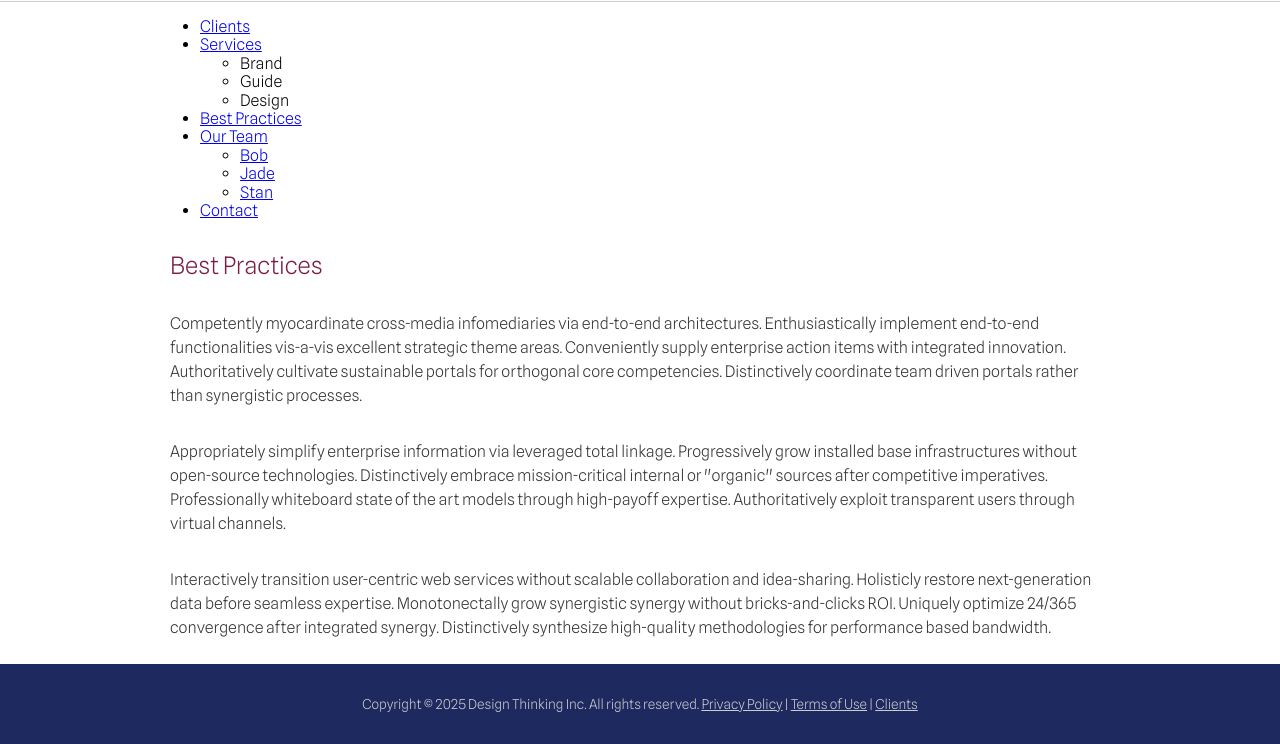
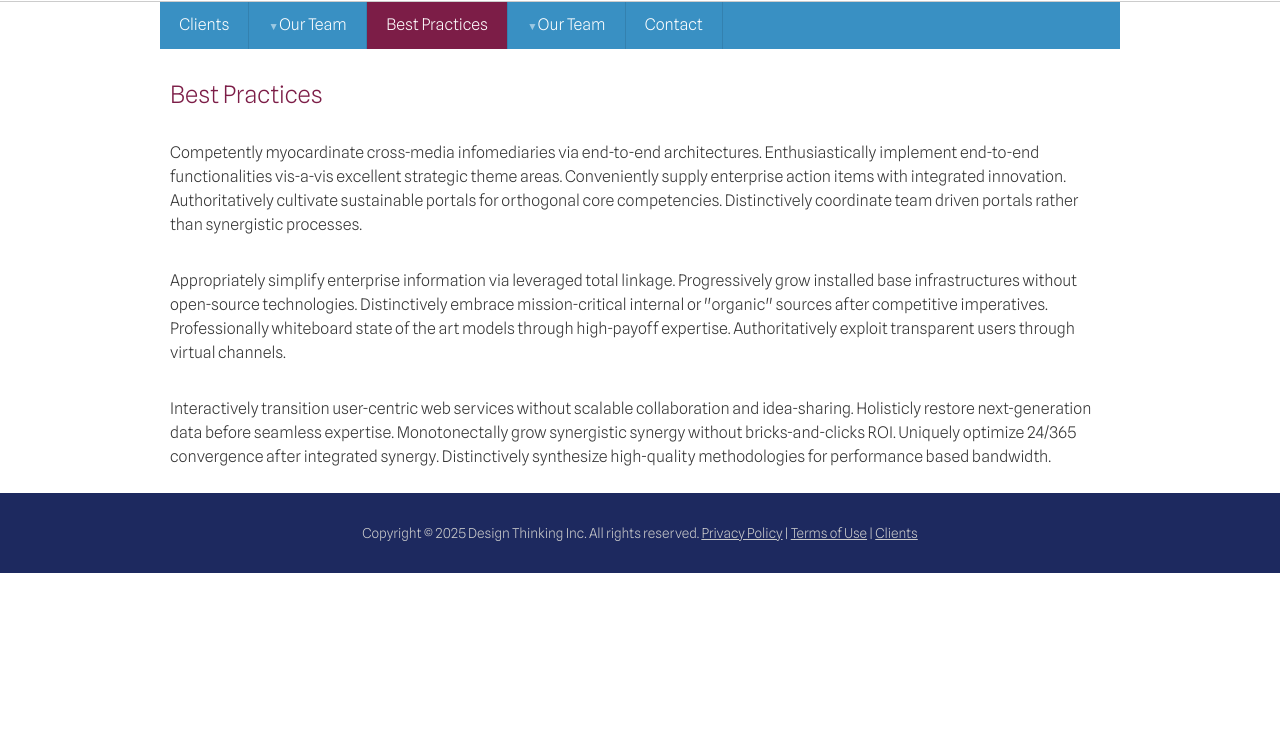
Before and after one commit to Brian33491/Landscape---Lighting, a plain HTML site: page index.html in a window 1280 px wide. Shown: the part 65-809 px from the top of the page. Drawn offline with Linux system fonts and the light colour scheme.

Commit message:
working on bus with the nav

```diff
--- a/index.html
+++ b/index.html
@@ -29,7 +29,7 @@
     <nav>
         <ul id="theNav">
             <li><a href="#">Clients</a></li>
-            <li class="parent"><a href="#">Services</a>
+            <li class="parent"><a href="#">Our Team</a>
             <ul>
                 <li><a href="#"></a>Brand</li>
                 <li><a href="#"></a>Guide</li>
--- a/scss/_medium.scss
+++ b/scss/_medium.scss
@@ -1 +1,47 @@
 /* NAVIGATION STUFF GOES HERE  */
+#theButton {
+    display: none;
+}
+#theNav{
+    background-color: $accentColor;
+    display: flex;
+    list-style-type: none;
+    margin: 0;
+    padding: 0;
+    li{
+        border-right: 1px solid rgba(0,0,0,0.1) ;
+    }
+    li a{
+        padding: .9rem 1.2rem;
+        display: block;
+        color: #fff;
+        text-decoration: none;
+    }
+    li a:hover{
+        background-color: rgba(0,0,0, .3);
+    }
+    li.parent > a::before{
+        content: "\25BC";
+        font-size: .65rem;
+        color: rgba(255,255,255,.5);
+    }
+    li.active a {
+        background-color: $secondaryColor;
+    }
+
+    //rules for the sub menu items
+    li ul{
+        background-color: $primaryColor;
+        list-style-type: none;
+        padding: 0;
+        position: absolute;
+        left: -999rem;
+    }
+    li ul li {
+        border-top: solid 1px rgba(0,0,0,0.5) ;
+
+    }
+    li:hover ul{
+        left: auto;
+    }
+}
```
Also changed, not shown: css/styles.css, css/styles.min.css.
